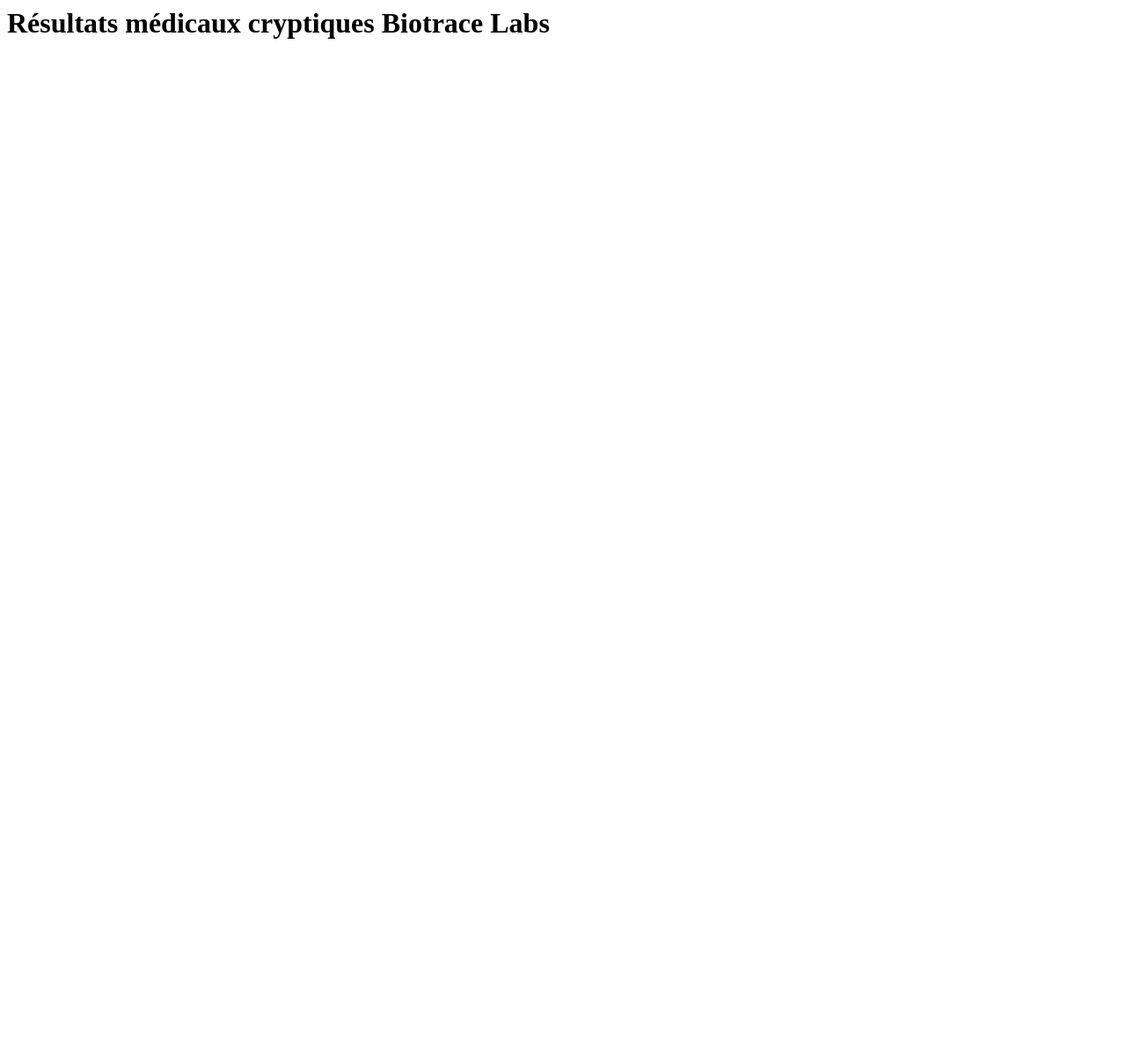
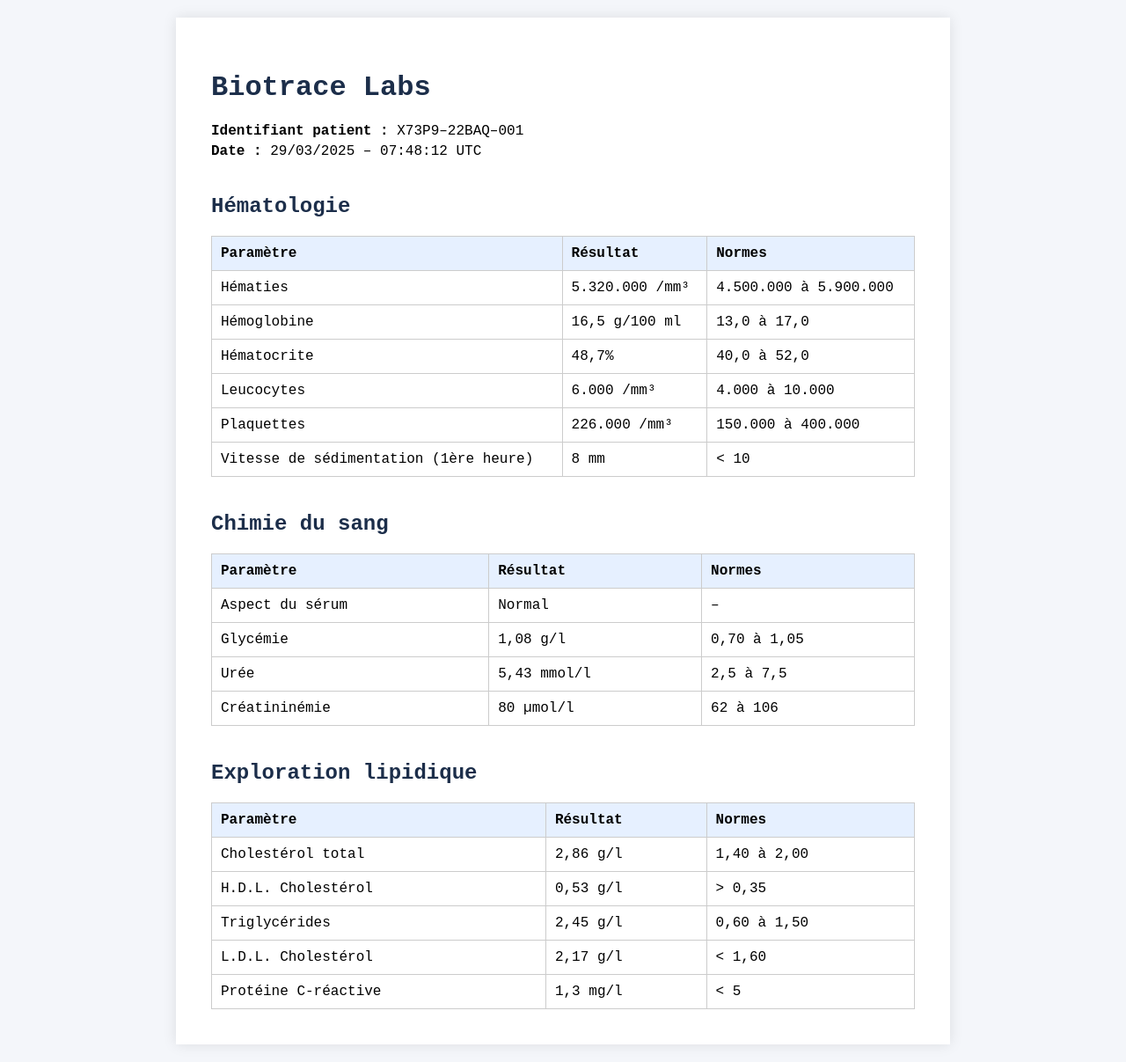
Before and after one commit to louske13/shadowgate, a Flask app: template templates/biotrace.html in a window 1280 px wide. Shown: the whole page at 88% size. Before the commit the page ends 44 px from the top, so only its background shows below. Run offline with Flask 3, Linux system fonts and the light colour scheme; the template is opened without the code that fills it, so the values that code supplies are empty.

Commit message:
Ajout de la version réaliste du rapport biotrace.html

```diff
--- a/templates/biotrace.html
+++ b/templates/biotrace.html
@@ -1 +1,93 @@
-<html><body><h1>Résultats médicaux cryptiques Biotrace Labs</h1></body></html>
+
+<!DOCTYPE html>
+<html lang="fr">
+<head>
+    <meta charset="UTF-8">
+    <title>Biotrace Labs – Résultats Patient</title>
+    <style>
+        body {
+            font-family: 'Courier New', Courier, monospace;
+            background-color: #f4f6fa;
+            margin: 0;
+            padding: 20px;
+        }
+        .report {
+            background-color: white;
+            max-width: 800px;
+            margin: auto;
+            padding: 40px;
+            box-shadow: 0px 0px 15px rgba(0, 0, 0, 0.1);
+        }
+        h1, h2 {
+            color: #1c2e4a;
+        }
+        .section {
+            margin-top: 40px;
+        }
+        table {
+            width: 100%;
+            border-collapse: collapse;
+            margin-top: 10px;
+        }
+        th, td {
+            padding: 10px;
+            border: 1px solid #ccc;
+        }
+        th {
+            background-color: #e6f0ff;
+            text-align: left;
+        }
+        .metadata {
+            margin-bottom: 30px;
+        }
+        .metadata p {
+            margin: 5px 0;
+        }
+    </style>
+</head>
+<body>
+    <div class="report">
+        <h1>Biotrace Labs</h1>
+        <div class="metadata">
+            <p><strong>Identifiant patient :</strong> X73P9–22BAQ–001</p>
+            <p><strong>Date :</strong> 29/03/2025 – 07:48:12 UTC</p>
+        </div>
+
+        <div class="section">
+            <h2>Hématologie</h2>
+            <table>
+                <tr><th>Paramètre</th><th>Résultat</th><th>Normes</th></tr>
+                <tr><td>Hématies</td><td>5.320.000 /mm³</td><td>4.500.000 à 5.900.000</td></tr>
+                <tr><td>Hémoglobine</td><td>16,5 g/100 ml</td><td>13,0 à 17,0</td></tr>
+                <tr><td>Hématocrite</td><td>48,7%</td><td>40,0 à 52,0</td></tr>
+                <tr><td>Leucocytes</td><td>6.000 /mm³</td><td>4.000 à 10.000</td></tr>
+                <tr><td>Plaquettes</td><td>226.000 /mm³</td><td>150.000 à 400.000</td></tr>
+                <tr><td>Vitesse de sédimentation (1ère heure)</td><td>8 mm</td><td>&lt; 10</td></tr>
+            </table>
+        </div>
+
+        <div class="section">
+            <h2>Chimie du sang</h2>
+            <table>
+                <tr><th>Paramètre</th><th>Résultat</th><th>Normes</th></tr>
+                <tr><td>Aspect du sérum</td><td>Normal</td><td>–</td></tr>
+                <tr><td>Glycémie</td><td>1,08 g/l</td><td>0,70 à 1,05</td></tr>
+                <tr><td>Urée</td><td>5,43 mmol/l</td><td>2,5 à 7,5</td></tr>
+                <tr><td>Créatininémie</td><td>80 µmol/l</td><td>62 à 106</td></tr>
+            </table>
+        </div>
+
+        <div class="section">
+            <h2>Exploration lipidique</h2>
+            <table>
+                <tr><th>Paramètre</th><th>Résultat</th><th>Normes</th></tr>
+                <tr><td>Cholestérol total</td><td>2,86 g/l</td><td>1,40 à 2,00</td></tr>
+                <tr><td>H.D.L. Cholestérol</td><td>0,53 g/l</td><td>&gt; 0,35</td></tr>
+                <tr><td>Triglycérides</td><td>2,45 g/l</td><td>0,60 à 1,50</td></tr>
+                <tr><td>L.D.L. Cholestérol</td><td>2,17 g/l</td><td>&lt; 1,60</td></tr>
+                <tr><td>Protéine C-réactive</td><td>1,3 mg/l</td><td>&lt; 5</td></tr>
+            </table>
+        </div>
+    </div>
+</body>
+</html>
```
